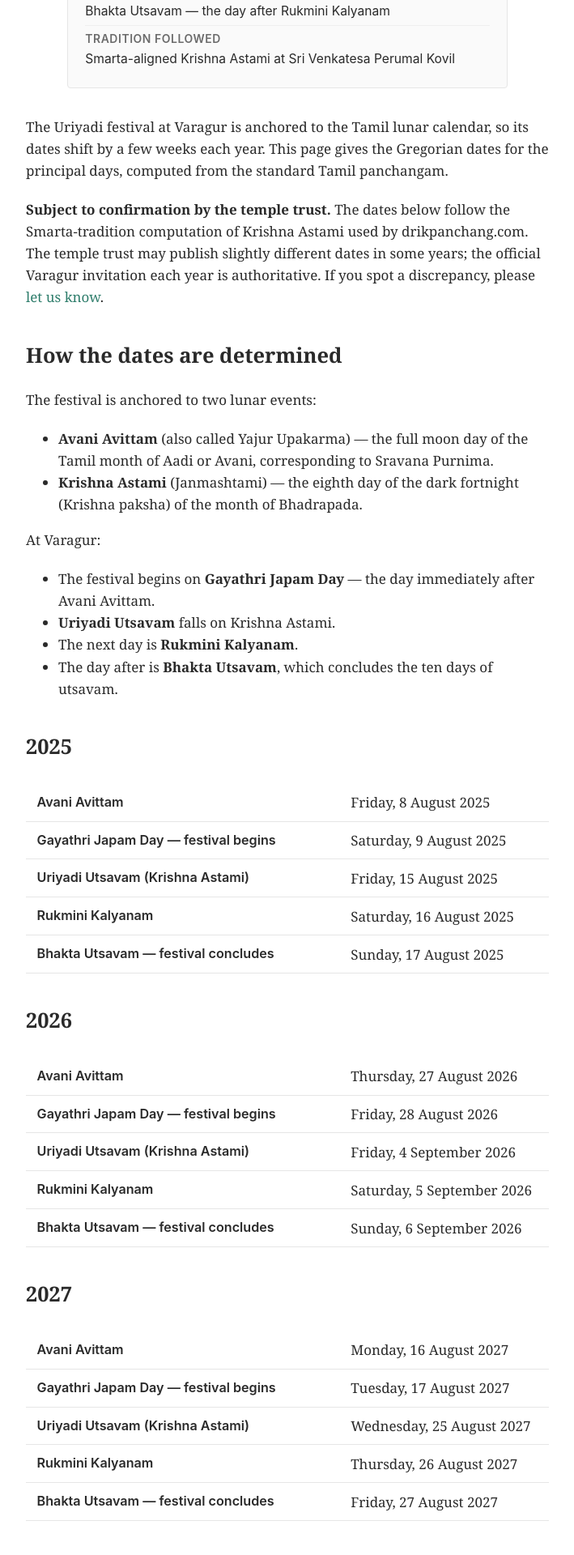
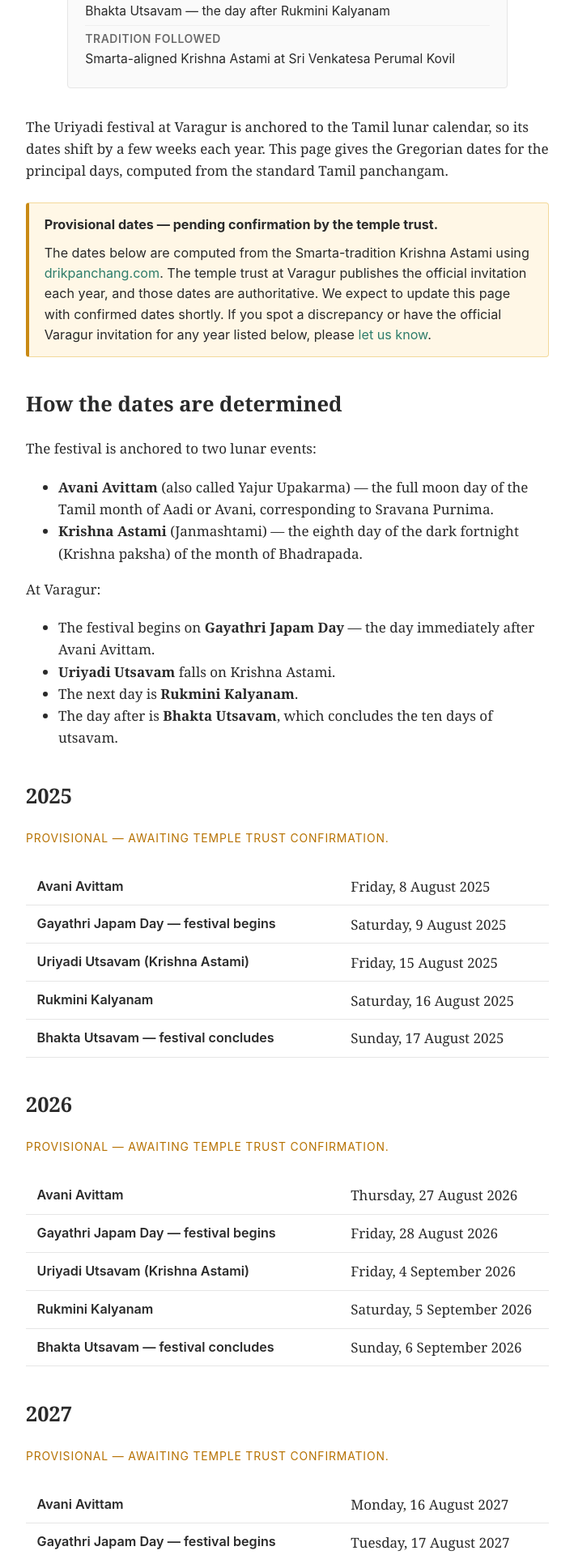
Before and after one commit to anandrajaram/varagur.org, a Jekyll site: the page built from uriyadi/calendar.md, in a window 1280 px wide. Shown: the part 618-2538 px from the top of the page at 81% size, without its empty margins (285-994 px from the left). Built offline with Jekyll 4.4.1, drawn with Linux system fonts in a browser that asks for light colours; some of the changed text lies outside the part shown.

Commit message:
Mark Uriyadi calendar dates as provisional pending trust confirmation
User cannot confirm the 2025-2028 festival dates immediately, so make
the "subject to confirmation" framing impossible to miss:

- Add a yellow notice/callout box at the top of the calendar page
  explicitly stating dates are provisional and that the official temple
  invitation each year is authoritative.
- Add a small "Provisional — awaiting temple trust confirmation"
  marker above each of the four year tables.
- Update the page meta description so AI engines pick up the caveat too.
- Add .notice / .notice-warning / .festival-year-note CSS.

Co-Authored-By: Claude Opus 4.7 <noreply@anthropic.com>

```diff
--- a/assets/css/main.css
+++ b/assets/css/main.css
@@ -357,8 +357,37 @@ table.bus-timings td { font-variant-numeric: tabular-nums; }
 .faq-answer { padding: 0.6rem 0 0.2rem; }
 .faq-answer p { margin: 0 0 0.6rem; }
 
+/* Notice / callout boxes (used for "provisional dates" etc.) */
+.notice {
+  margin: 1.5rem 0 2rem;
+  padding: 0.85rem 1.1rem;
+  border-radius: 4px;
+  border: 1px solid var(--color-border);
+  background: #fafafa;
+  font-family: var(--font-sans);
+  font-size: 0.95rem;
+  line-height: 1.55;
+}
+.notice p { margin: 0 0 0.6rem; }
+.notice p:last-child { margin-bottom: 0; }
+.notice-warning {
+  background: #fff7e6;
+  border-color: #f3d99a;
+  border-left: 4px solid #c98a14;
+}
+
+/* Per-year provisional note above each calendar table */
+.festival-year-note {
+  font-family: var(--font-sans);
+  font-size: 0.82rem;
+  text-transform: uppercase;
+  letter-spacing: 0.06em;
+  color: #b67100;
+  margin: 1.2rem 0 0.2rem;
+}
+
 /* Festival year tables on the Uriyadi calendar page */
-.festival-year { margin: 1rem 0 2rem; }
+.festival-year { margin: 0.3rem 0 2rem; }
 .festival-year table { width: 100%; }
 .festival-year th {
   width: 60%;
--- a/uriyadi/calendar.md
+++ b/uriyadi/calendar.md
@@ -2,7 +2,7 @@
 layout: page
 title: "Uriyadi Festival Calendar"
 permalink: /uriyadi/calendar/
-description: "Gregorian dates for the Uriyadi festival at Sri Venkatesa Perumal Kovil, Varagur — 2025, 2026, 2027, and 2028. Avani Avittam, Gayathri Japam Day, Uriyadi Utsavam (Krishna Astami), Rukmini Kalyanam, and Bhakta Utsavam dates by year."
+description: "Provisional Gregorian dates for the Uriyadi festival at Sri Venkatesa Perumal Kovil, Varagur — 2025, 2026, 2027, and 2028. Pending confirmation by the temple trust. Computed from Smarta-tradition Krishna Astami."
 image: /assets/images/uriyadi/uriyadi.jpg
 faq_key: uriyadi
 quick_facts:
@@ -20,7 +20,10 @@ quick_facts:
 
 The Uriyadi festival at Varagur is anchored to the Tamil lunar calendar, so its dates shift by a few weeks each year. This page gives the Gregorian dates for the principal days, computed from the standard Tamil panchangam.
 
-**Subject to confirmation by the temple trust.** The dates below follow the Smarta-tradition computation of Krishna Astami used by drikpanchang.com. The temple trust may publish slightly different dates in some years; the official Varagur invitation each year is authoritative. If you spot a discrepancy, please [let us know](/about/contact/).
+<aside class="notice notice-warning" role="note">
+  <p><strong>Provisional dates &mdash; pending confirmation by the temple trust.</strong></p>
+  <p>The dates below are computed from the Smarta-tradition Krishna Astami using <a href="https://www.drikpanchang.com/">drikpanchang.com</a>. The temple trust at Varagur publishes the official invitation each year, and those dates are authoritative. We expect to update this page with confirmed dates shortly. If you spot a discrepancy or have the official Varagur invitation for any year listed below, please <a href="/about/contact/">let us know</a>.</p>
+</aside>
 
 ## How the dates are determined
 
@@ -37,6 +40,8 @@ At Varagur:
 - The day after is **Bhakta Utsavam**, which concludes the ten days of utsavam.
 
 ## 2025
+
+<p class="festival-year-note">Provisional &mdash; awaiting temple trust confirmation.</p>
 
 <section class="festival-year">
 <table>
@@ -85,6 +90,8 @@ At Varagur:
 
 ## 2026
 
+<p class="festival-year-note">Provisional &mdash; awaiting temple trust confirmation.</p>
+
 <section class="festival-year">
 <table>
   <tbody>
@@ -132,6 +139,8 @@ At Varagur:
 
 ## 2027
 
+<p class="festival-year-note">Provisional &mdash; awaiting temple trust confirmation.</p>
+
 <section class="festival-year">
 <table>
   <tbody>
@@ -178,6 +187,8 @@ At Varagur:
 </script>
 
 ## 2028
+
+<p class="festival-year-note">Provisional &mdash; awaiting temple trust confirmation.</p>
 
 <section class="festival-year">
 <table>
```
